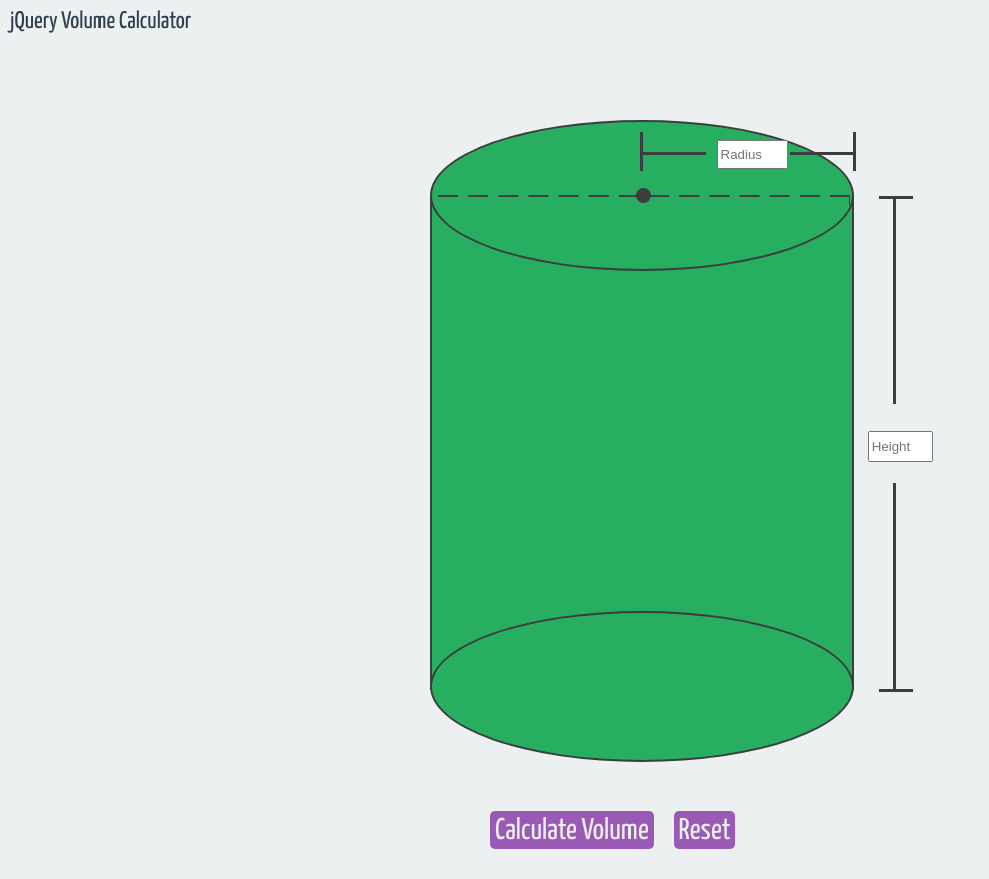
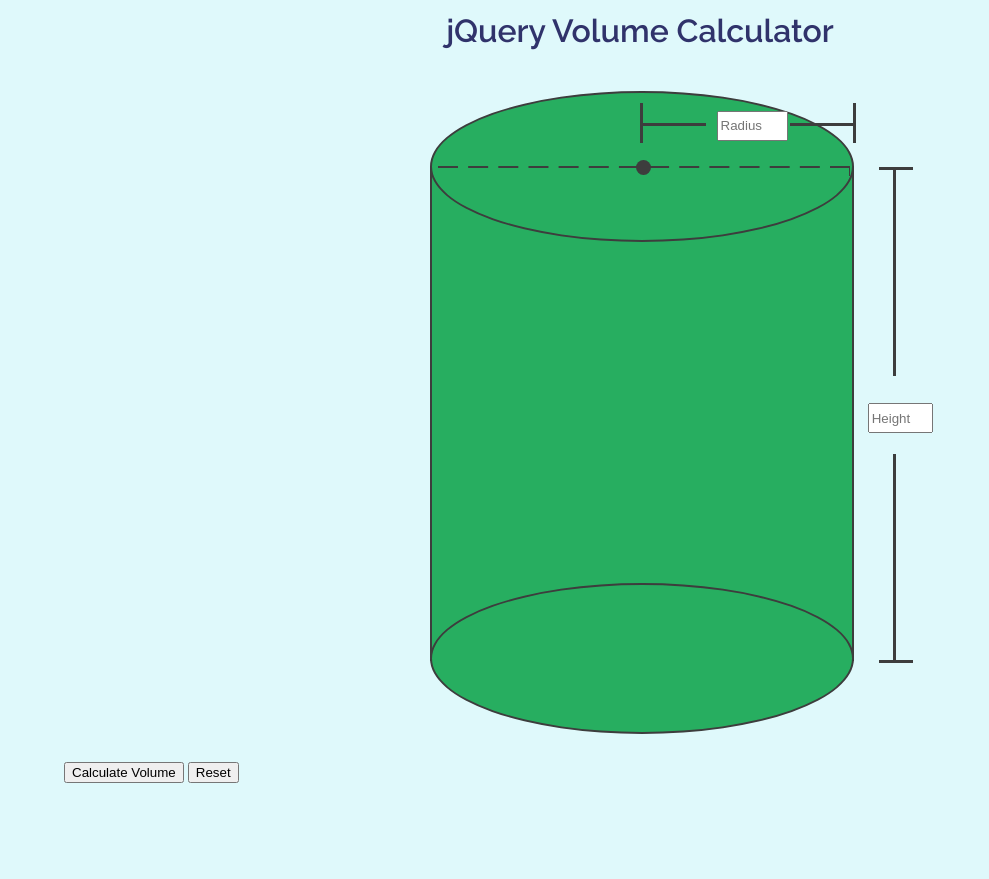
Before and after one commit to mark-oblack/jquery-calculator, a plain HTML site: page index.html in a window 1280 px wide. Shown: the whole page, without its empty margins (0-989 px from the left). After the commit the page ends 815 px from the top, so only its background shows below. Drawn offline with nearby package versions, Linux system fonts and the light colour scheme.

Commit message:
HTML/CSS changes
Corrected HTML; began adjusting CSS

```diff
--- a/index.html
+++ b/index.html
@@ -9,9 +9,9 @@
 	</head>
 
 	<body>
-	<p>jQuery Volume Calculator</p>
-	<!-- <img src="cylinder_a.png" id="cylinderImg"> -->
-	<!-- Invisible Box -->
+		<div class="wrapper">
+			<h1>jQuery Volume Calculator</h1>
+			<div class="cylinder">
 				<div class="box">
 					<div class="cylinder-body">
 					<div class="cylinder-body-copy"></div>
@@ -37,13 +37,19 @@
 						</div>
 					</div>
 				</div>
-	<form>
-		<!-- Radius of cylinder (inches): <input type="text" id="txtRadius"/>
-		Height of cylinder (inches): <input type="text" id="txtHeight"/> -->
+			</div>
+			<!-- <form class="button-form">
+				Radius of cylinder (inches): <input type="text" id="txtRadius"/>
+				Height of cylinder (inches): <input type="text" id="txtHeight"/>
 				<input type="button" id="btnCalcVol" value="Calculate Volume"/>
 				<input type="reset" id="btnReset" value="Reset"/><br/>
-	</form>
+			</form> -->
+			<div class="button-container">
+				<button id="btnCalcVol">Calculate Volume</button>
+				<button id="btnReset">Reset</button>
+			</div>
 			<div id="output"></div>
+		</div>
 		<script src="https://ajax.googleapis.com/ajax/libs/jquery/3.2.1/jquery.min.js"></script>
 		<script src="scripts.js"></script>
 	</body>
--- a/main.css
+++ b/main.css
@@ -1,91 +1,120 @@
 /*--------------------------
 Google Fonts
 --------------------------*/
-@import url('https://fonts.googleapis.com/css?family=Yanone+Kaffeesatz:300,400,700');
+@import url('https://fonts.googleapis.com/css?family=Raleway:400,500,600');
 
 
 
 /*--------------------------
 My Styles
 --------------------------*/
-.highlightedBad{
+html, body {
+	height: 100vh;
+	min-height: 100vh;
+	margin: 0;
+	padding: 0;
+	width: 100%;
+}
+
+body {
+	background-color: #dff9fb;
+	color: #30336b;
+	font-family: 'Raleway', sans-serif;
+}
+
+h1 {
+	font-weight: 600;
+	font-size: 2em;
+	margin: 15px 0;
+	text-align: center;
+}
+
+.wrapper {
+	margin: 0 auto;
+	width: 90%;
+}
+
+.button-container {
+	display: block;
+	margin: 0 auto;
+}
+
+#output {
+	display: block;
+	font-size: 1.5em;
+	margin: 0 auto;
+	text-align: center;
+}
+
+.highlightedBad {
 	color: #c0392b;
 }
 
-.highlightedGood{
+.highlightedGood {
 	color: #27ae60;
 }
 
-.focus{
+.focus {
 	border-color: #9b59b6;
 	border-width: 3px;
 }
 
-body{
-	background-color: #ecf0f1;
-	color: #2c3e50;
-	font-family: 'Yanone Kaffeesatz', sans-serif;
-	font-size: 1.5em;
-	padding: 10px;
-}
-
-form{
+/*.button-form {
 	margin:0 auto;
 	width: 350px;
 	padding: 15px 0;
-	font-size: 1.25em;
+	font-size: 1.5em;
 }
-
+*/
 /*#txtRadius, #txtHeight {
 	font-family: 'Yanone Kaffeesatz', sans-serif;
 	font-size: .8em;
 }
-*/
-input[type=button]{
+
+input[type=button] {
 	background-color: #9b59b6;
 	border: none;
 	border-radius: 5px;
 	color: #ecf0f1;
-	font-family: 'Yanone Kaffeesatz', sans-serif;
+	font-family: 'Raleway', sans-serif;
 	font-size: 1em;
 	margin: 5px 25px;
 	padding: 5px 5px 3px 5px;
 }
 
-input[type=reset]{
+input[type=reset] {
 	background-color: #9b59b6;
 	border: none;
 	border-radius: 5px;
 	color: #ecf0f1;
-	font-family: 'Yanone Kaffeesatz', sans-serif;
+	font-family: 'Raleway', sans-serif;
 	font-size: 1em;
 	margin: 5px -10px;
 	padding: 5px 5px 3px 5px;
 }
 
-input[type=button]:hover, input[type=reset]:hover{
+input[type=button]:hover, input[type=reset]:hover {
 	background-color: #8e44ad;
 	transition:0.2s;
-}
-
-#output{
-	display: block;
-	font-size: 1.5em;
-	margin: 0 auto;
-	text-align: center;
-	width: 90%;
-}
+}*/
 
 
 
 /*--------------------------
 CSS Cylinder
 --------------------------*/
+.cylinder {
+	display: block;
+	margin: 0 auto;
+	width: 100%;
+}
+
 .box {
   position: relative;
   margin: auto;
   display: block;
   margin-top: 4.5%;
+  margin: 0 auto;
   height: 700px;
   width: 600px;
   background: none;
--- a/scripts.js
+++ b/scripts.js
@@ -4,7 +4,7 @@
 	height=$("#txtHeight").val();
 	if (radius<0 || isNaN(radius) || radius==="" || height<0 || isNaN(height) || height===""){
 		$("#output").removeClass("highlightedGood");
-		$("#output").html("One or more of the values you submitted is invalid. Please try again").addClass("highlightedBad");
+		$("#output").html("One or more of the values you submitted is invalid. Please try again.").addClass("highlightedBad");
 	}
 
 	else{
@@ -21,15 +21,15 @@
 		cylinderVol();
 	});
 
-	$("#txtRadius,#txtHeight").focus(function(){
-		$(this).addClass("focus");
+	// $("#txtRadius,#txtHeight").focus(function(){
+	// 	$(this).addClass("focus");
 
-	});
+	// });
 
-	$("#txtRadius,#txtHeight").blur(function(){
-		$(this).removeClass("focus");
+	// $("#txtRadius,#txtHeight").blur(function(){
+	// 	$(this).removeClass("focus");
 
-	});
+	// });
 
 	$("#btnReset").click(function(){
 		$("#output").empty();
```
Lines whose indentation alone changed are shown as unchanged.
